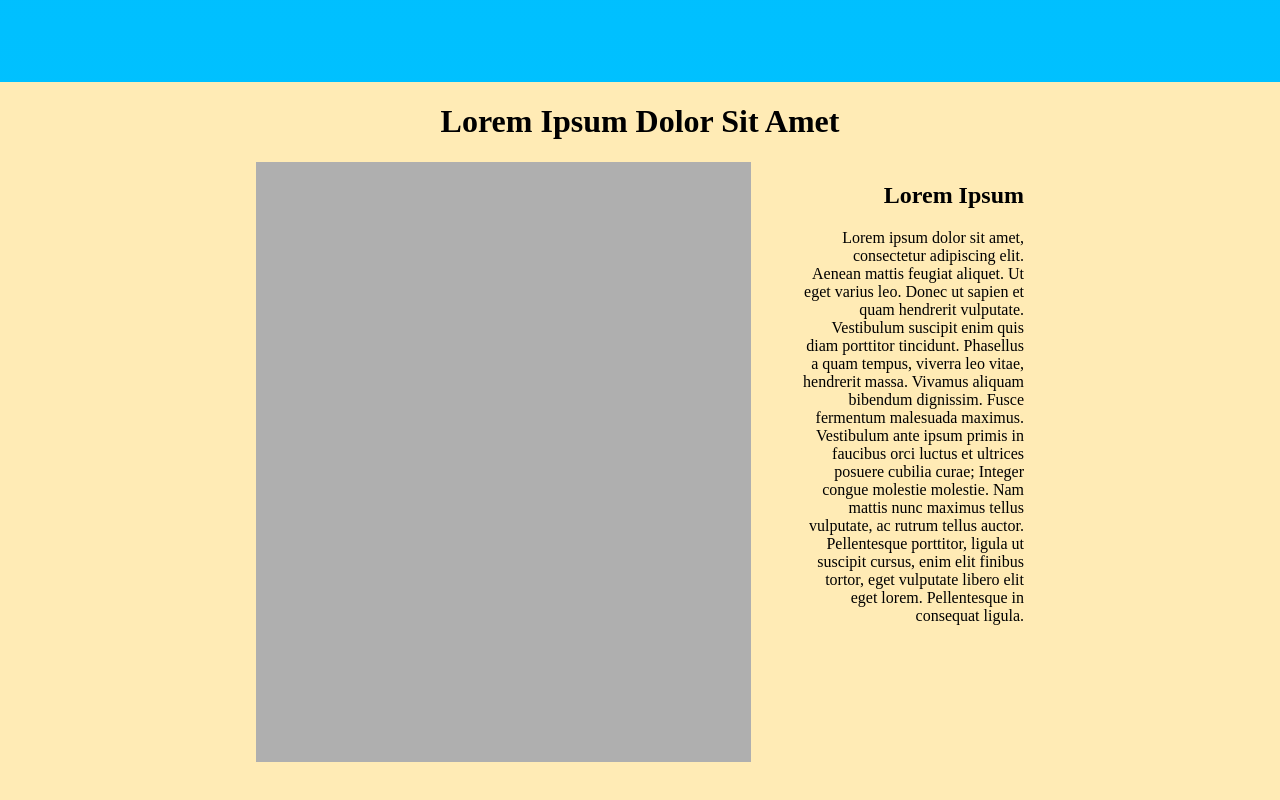
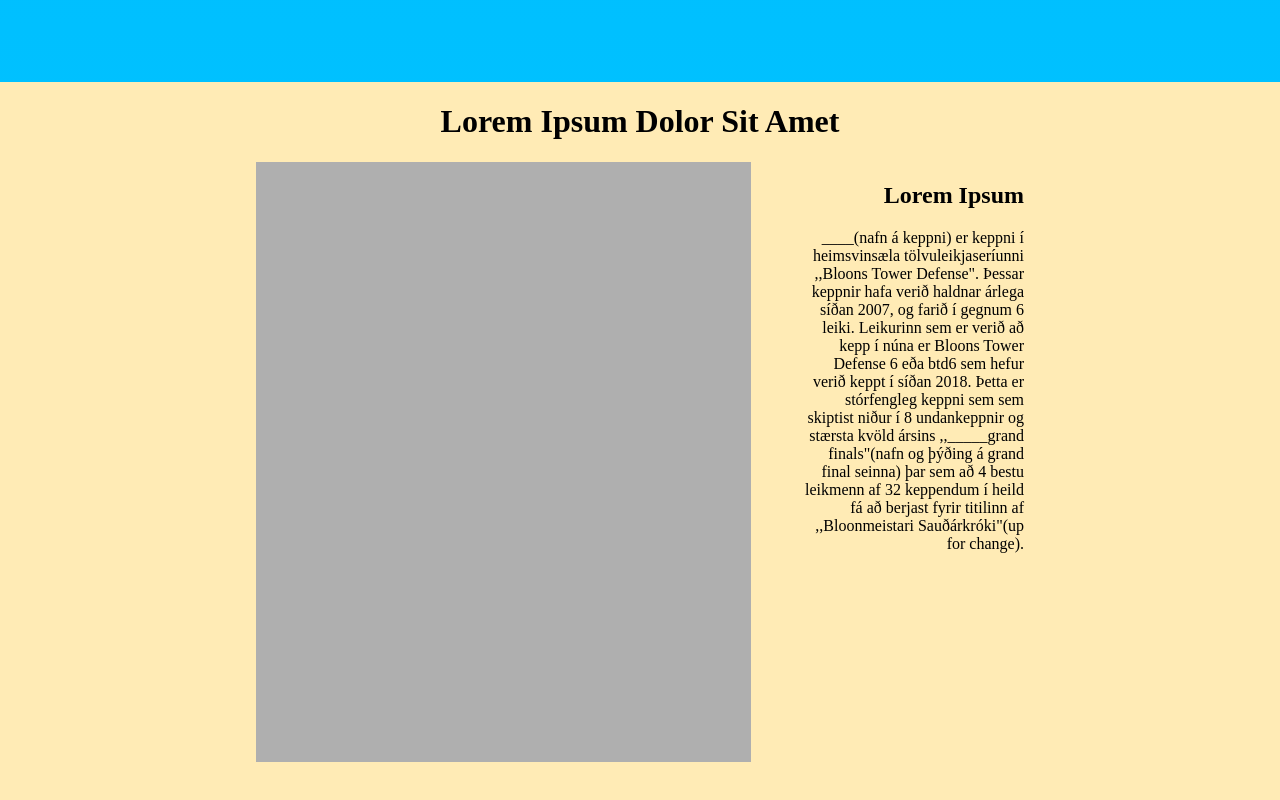
Before and after one commit to Myuoh/lokavef2, a plain HTML site: page index.html in a window 1280 px wide. Shown: the part 718-1518 px from the top of the page. Drawn offline with Linux system fonts and the light colour scheme.

Commit message:
bætti smá texta

```diff
--- a/index.html
+++ b/index.html
@@ -23,15 +23,7 @@
                     Lorem Ipsum
                 </h2>
                 <p>
-                    Lorem ipsum dolor sit amet, consectetur adipiscing elit. Aenean mattis feugiat aliquet.
-                    Ut eget varius leo. Donec ut sapien et quam hendrerit vulputate.
-                    Vestibulum suscipit enim quis diam porttitor tincidunt. Phasellus a quam tempus, viverra leo
-                    vitae, hendrerit massa. Vivamus aliquam bibendum dignissim.
-                    Fusce fermentum malesuada maximus. Vestibulum ante ipsum primis in faucibus orci luctus
-                    et ultrices posuere cubilia curae; Integer congue molestie molestie.
-                    Nam mattis nunc maximus tellus vulputate, ac rutrum tellus auctor.
-                    Pellentesque porttitor, ligula ut suscipit cursus, enim elit finibus
-                    tortor, eget vulputate libero elit eget lorem. Pellentesque in consequat ligula.
+                    ____(nafn á keppni) er keppni í heimsvinsæla tölvuleikjaseríunni ,,Bloons Tower Defense". Þessar keppnir hafa verið haldnar árlega síðan 2007, og farið í gegnum 6 leiki. Leikurinn sem er verið að kepp í núna er Bloons Tower Defense 6 eða btd6 sem hefur verið keppt í síðan 2018. Þetta er stórfengleg keppni sem sem skiptist niður í 8 undankeppnir og stærsta kvöld ársins ,,_____grand finals"(nafn og þýðing á grand final seinna) þar sem að 4 bestu leikmenn af 32 keppendum í heild fá að berjast fyrir titilinn af ,,Bloonmeistari Sauðárkróki"(up for change).
                 </p>
             </div>
         </div>
--- a/styles.css
+++ b/styles.css
@@ -58,3 +58,7 @@ body {
 .gridrow {
     display:grid;
 }
+
+p{
+    font-size: 16px;
+}
```
